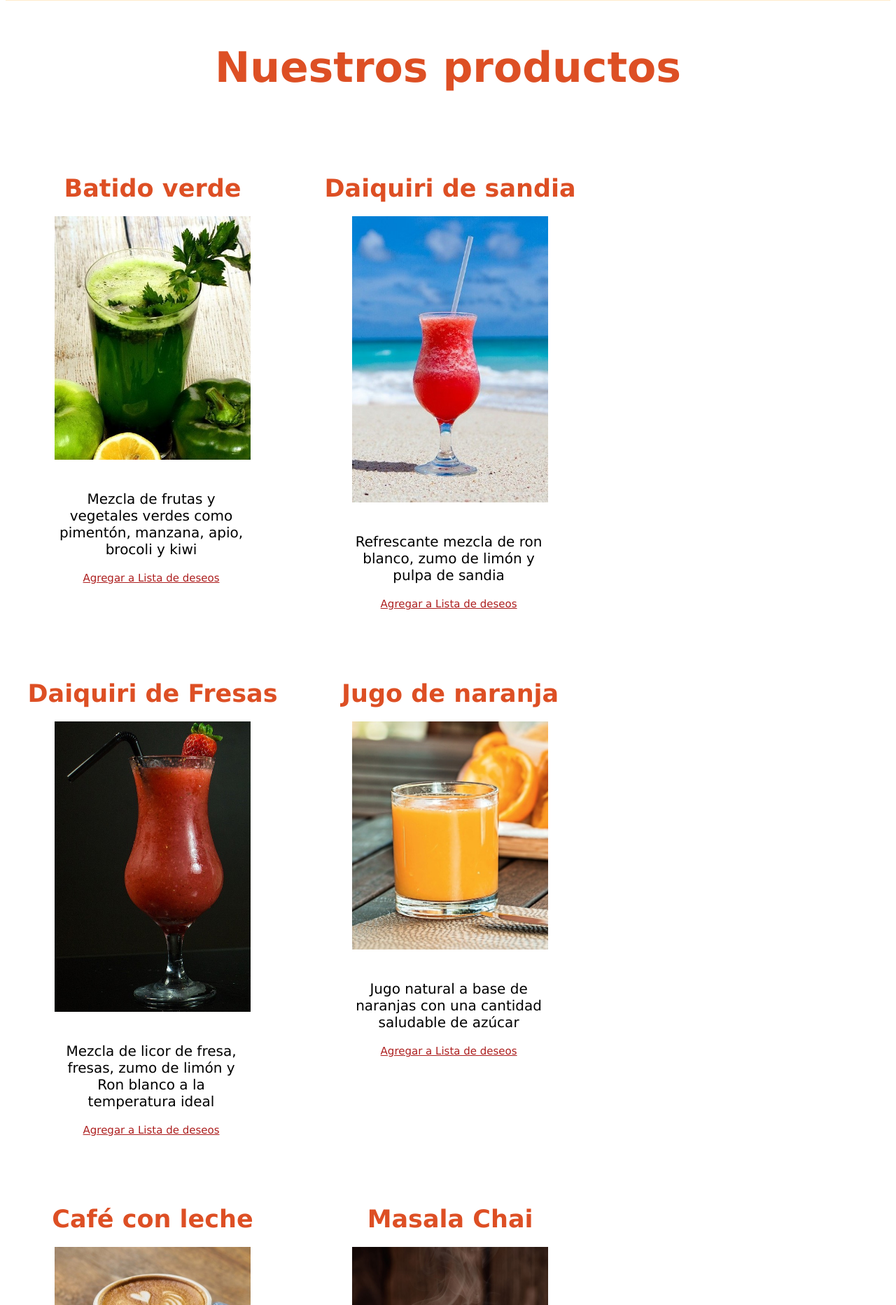
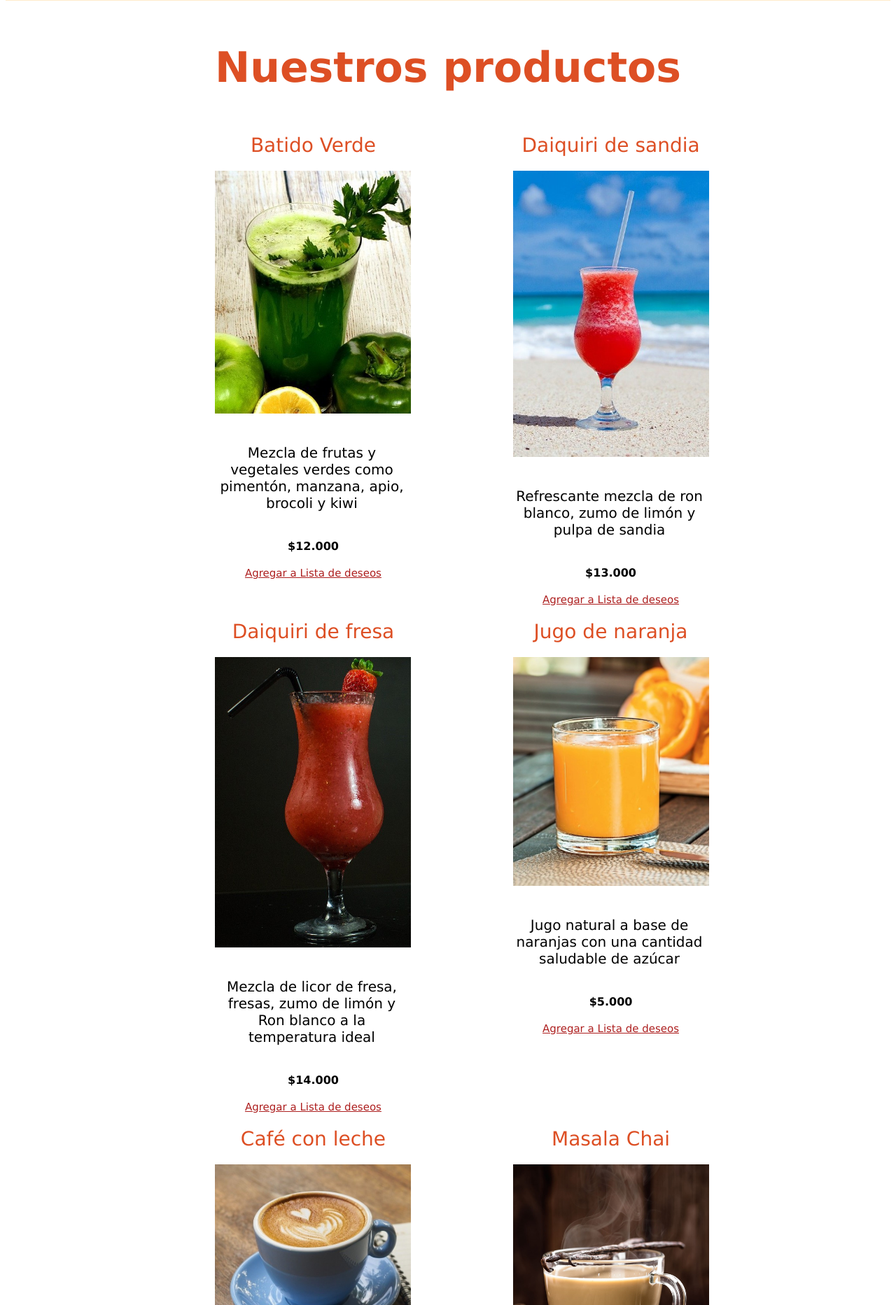
Before and after one commit to juanfelipeMTIC/ProyectoCiclo3, a Flask app: page /menu in a window 1280 px wide. Shown: the part 369-2234 px from the top of the page at 70% size. Run offline with Flask 2, Linux system fonts and the light colour scheme.

Commit message:
precios en pag menu enlace a pag deseos

```diff
--- a/app.py
+++ b/app.py
@@ -1,3 +1,4 @@
+from ast import Str
 from flask import Flask, render_template, request, session, redirect
 import werkzeug.security as ws
 from werkzeug.utils import redirect  # libreria para guardar contraseñas
@@ -78,6 +79,27 @@ def buscar():
 def menu():
     return render_template('menu.html')
 
+@app.route('/deseos')
+def deseos():
+    return render_template('deseos.html')
+
+@app.route('/pedido')
+def pedido():
+    return render_template('pedido.html')
+
+@app.route('/pedir', methods=['POST'])
+def pedir():
+    producto = request.form['nombre']
+    cantidad = request.form['cantidad']
+    precioUnitario=db.obtener_registro('Productos', 'nombre="{}"'.format(producto))
+    respuesta=0
+    for i in precioUnitario:
+        respuesta= respuesta + int(i)
+    precioTotal=respuesta* int(cantidad)
+    #return(str(precio))
+
+    db.insert_pedido(producto, cantidad, precioUnitario, precioTotal)
+    return ('Pedido realizado con Éxito')
 
 if __name__ == '__main__':
     app.run(debug=True)
--- a/static/css/inicio.css
+++ b/static/css/inicio.css
@@ -33,16 +33,29 @@ section form .contenido .producto article{
     width: 280px;
 }
 section form .contenido .producto img{
-    margin-top: 0px;
+    margin-top: 20px;
     margin-left: 70px;
     margin-right: 70px;
     width: 280px;
 }
-section form .contenido .producto h5{
-    font-size: 35px;
+section form .contenido .producto nav .Lista li a{
+    font-size: 28px;
     color: #dd4f24;
     text-align: center;
     margin-bottom: 20px;
+    text-decoration: none;
+}
+section form .contenido .producto nav .Lista .span li a {
+    color: rgb(173, 31, 31);
+    text-decoration-line: underline;
+    text-align: center;
+    display: grid;
+    font-size: 15px;
+    margin-top: 20px;
+}
+section form .contenido .producto nav .Lista {
+    list-style: none;
+    text-align: center;
 }
 section form .contenido .producto p{
     font-size: 20px;
@@ -51,11 +64,3 @@ section form .contenido .producto p{
     margin-left: 68px;
     margin-bottom: 40px;
 }
-section form .contenido .producto p span {
-    color: rgb(173, 31, 31);
-    text-decoration-line: underline;
-    text-align: center;
-    display: grid;
-    font-size: 15px;
-    margin-top: 20px;
-}
--- a/static/js/menu.js
+++ /dev/null
@@ -1,11 +0,0 @@
-btn_deseo=document.querySelector('.producto article p span')
-
-btn_deseo.addEventListener('click', () =>{
-    window.location.href='/registro'
-})
-
-function agregar_deseo(){
-    input_usuario = document.getElementById('usuario')
-    input_correo = document.getElementById('correo')
-    input_contrasena = document.getElementById('contrasena')
-    input_confirmar_contrasena = document.getElementById('confirmar_contasena')
--- a/templates/menu.html
+++ b/templates/menu.html
@@ -11,54 +11,77 @@
         <div class="contenido">
             <h3>Nuestros productos</h3>
             <div class="producto">
-                <article>
-                    <h5>Batido verde </h5>
+                <nav>
+                    <ul class="Lista">
+                        <article id="uno">
+                            <li><a href="/pedido">Batido Verde </a></li>
                             <img src="static/img/verde.jpg" alt="">
                             <p>
                             Mezcla de frutas y vegetales verdes como pimentón, manzana, apio, brocoli y kiwi
-                    <span style="cursor: pointer">Agregar a Lista de deseos </span>
                             </p>
+                            <b>$12.000</b>
+                            <div class="span" >
+                                <li><a href="/deseos" style="cursor: pointer" onclick="return contenido ()">Agregar a Lista de deseos </a></li>
+                            </div>
+
                         </article>
-                <article>
-                    <h5>Daiquiri de sandia </h5>
+                        <article id="dos">
+                            <li><a href="/pedido">Daiquiri de sandia </a></li>
                             <img src="static/img/sandia.jpg" alt="">
                             <p>
                             Refrescante mezcla de ron blanco, zumo de limón y pulpa de sandia
-                    <span style="cursor: pointer">Agregar a Lista de deseos </span>
                             </p>
+                            <b>$13.000</b>
+                            <div class="span" >
+                                <li><a href="/deseos" style="cursor: pointer" onclick="return contenido ()">Agregar a Lista de deseos </a></li>
+                            </div>
                         </article>
-                <article>
-                    <h5>Daiquiri de Fresas </h5>
+                        <article id="tres">
+                            <li><a href="/pedido">Daiquiri de fresa </a></li>
                             <img src="static/img/coctel2.jpg" alt="">
                             <p>
                             Mezcla de licor de fresa, fresas, zumo de limón y Ron blanco a la temperatura ideal
-                    <span style="cursor: pointer">Agregar a Lista de deseos </span>
                             </p>
+                            <b>$14.000</b>
+                            <div class="span" >
+                                <li><a href="/deseos" style="cursor: pointer" onclick="return contenido ()">Agregar a Lista de deseos </a></li>
+                            </div>
                         </article>
-                <article>
-                    <h5>Jugo de naranja </h5>
+                        <article id="cuatro">
+                            <li><a href="/pedido">Jugo de naranja </a></li>
                             <img src="static/img/naranja.jpg" alt="">
                             <p>
                             Jugo natural a base de naranjas con una cantidad saludable de azúcar
-                    <span style="cursor: pointer">Agregar a Lista de deseos </span>
                             </p>
+                            <b>$5.000</b>
+                            <div class="span" >
+                                <li><a href="/deseos" style="cursor: pointer" onclick="return contenido ()">Agregar a Lista de deseos </a></li>
+                            </div>
                         </article>
-                <article>
-                    <h5>Café con leche </h5>
+                        <article id="cinco">
+                            <li><a href="/pedido">Café con leche </a></li>
                             <img src="static/img/cafe.jpg" alt="">
                             <p>
                             Café con la cantidad de leche perfecta y un toque de azúcar
-                    <span style="cursor: pointer">Agregar a Lista de deseos </span>
                             </p>
+                            <b>$6.000</b>
+                            <div class="span" >
+                                <li><a href="/deseos" style="cursor: pointer" onclick="return contenido ()">Agregar a Lista de deseos </a></li>
+                            </div>
                         </article>
-                <article>
-                    <h5>Masala Chai </h5>
+                        <article id="seis">
+                            <li><a href="/pedido">Masala Chai </a></li>
                             <img src="static/img/te.jpg" alt="">
                             <p><br>
                             Té negro con anís, clavos de olor, cardamomo, jengibre, pimienta y canela
-                    <span style="cursor: pointer">Agregar a Lista de deseos </span>
                             </p>
+                            <b>$8.000</b>
+                            <div class="span" >
+                                <li><a href="/deseos" style="cursor: pointer" onclick="return contenido ()">Agregar a Lista de deseos </a></li>
+                            </div>
                         </article>
+                    </ul>
+                </nav>
             </div>
         <div>
     </form>
```
Also changed, not shown: db.py (+22 -0 lines), templates/deseos.html (added, +19 -0 lines), templates/pedido.html (added, +26 -0 lines), db/DrinkApp.db. Lines whose indentation alone changed are shown as unchanged.
